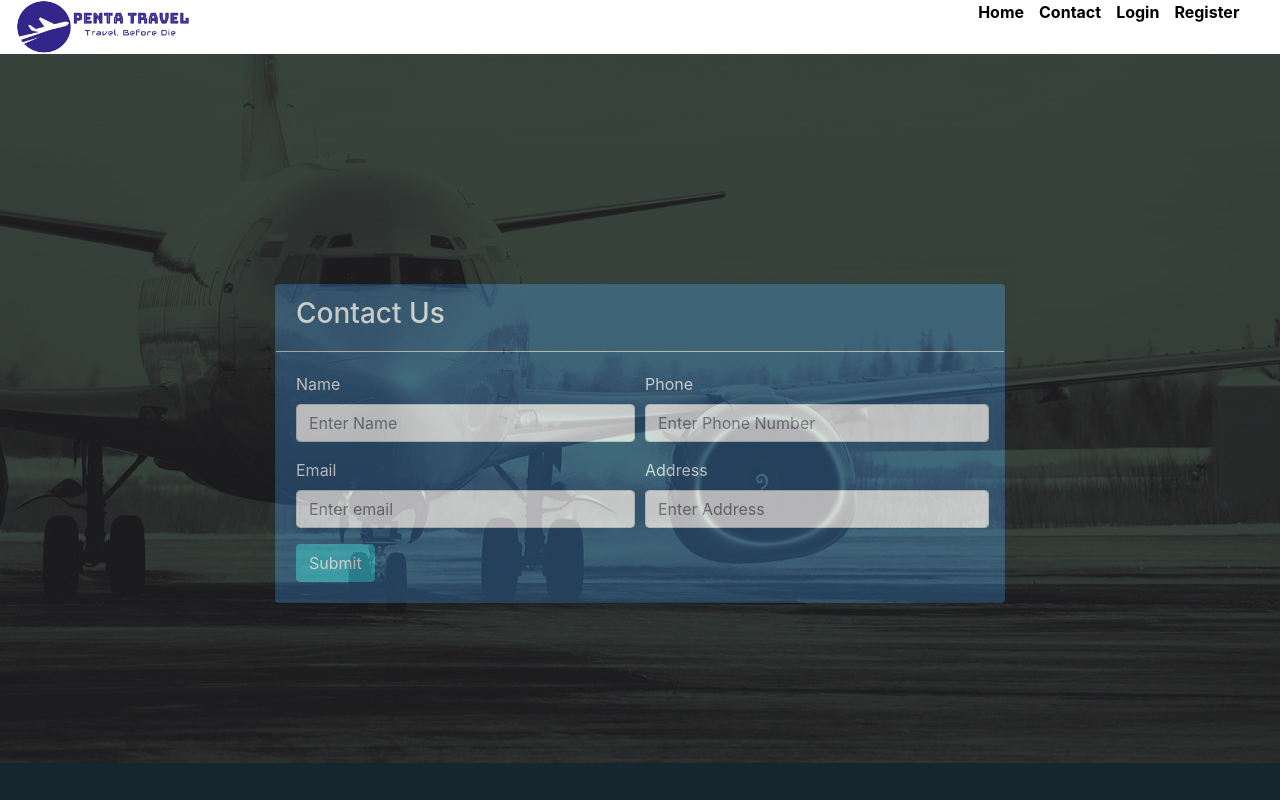
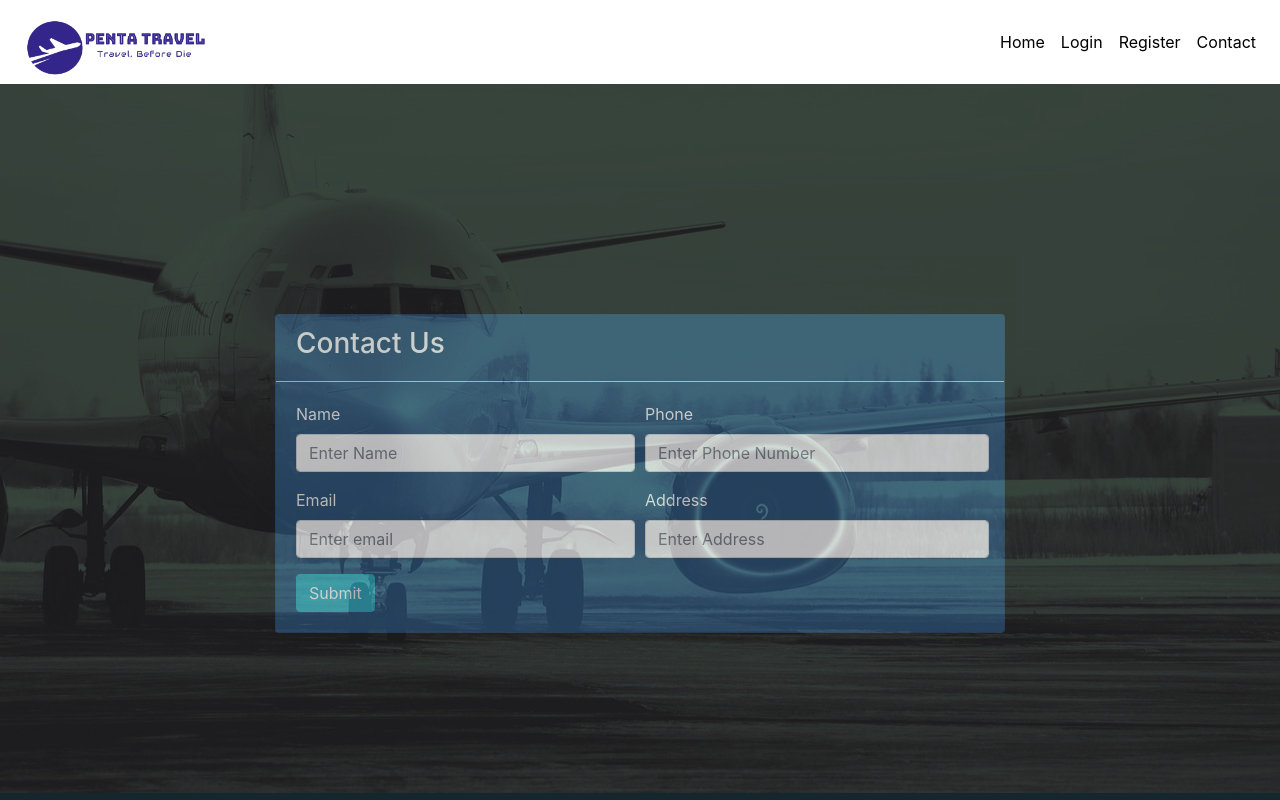
Before and after one commit to miltondatta/OTA, a React (Create React App) app in the folder client/: page /contact in a window 1280 px wide. Shown: the top 800 px of the page. Built offline with nearby package versions, Linux system fonts and the light colour scheme.

Commit message:
menubar done

```diff
--- a/client/public/custom/css/common.css
+++ b/client/public/custom/css/common.css
@@ -48,3 +48,22 @@
     white-space: nowrap;
     letter-spacing: 0.00938em;
 }
+
+.navbar-dark .navbar-nav .nav-link {
+    color: #000 !important;
+    font-weight: 400;
+}
+
+.dropdown-menu {
+    left: -100% !important;
+}
+
+.navbar-toggler {
+    background-color: #929090 !important;
+}
+
+@media screen and (max-width: 992px) {
+    .navbar-nav {
+        padding-left: 15px !important;
+    }
+}
--- a/client/src/components/layout/Navbar.js
+++ b/client/src/components/layout/Navbar.js
@@ -1,9 +1,7 @@
 import React, {Fragment} from 'react';
-import {makeStyles} from '@material-ui/core/styles';
-import Grid from '@material-ui/core/Grid';
-import IconButton from '@material-ui/core/IconButton';
-import AccountCircle from '@material-ui/icons/AccountCircle';
-import Menu from '@material-ui/core/Menu';
+import {Navbar, Nav, NavDropdown} from "react-bootstrap";
+
+// Redux
 import Proptypes from 'prop-types';
 import {connect} from "react-redux";
 import {logoutUser} from "../../actions/authActions";
@@ -11,87 +9,49 @@ import {logoutUser} from "../../actions/authActions";
 import {Link} from 'react-router-dom';
 import logo from '../../assets/img/logo.png';
 
-const useStyles = makeStyles(theme => ({
-    root: {
-        flexGrow: 1,
-    },
-}));
-
-
-function Navbar({logoutUser, auth: {isAuthenticated}}) {
-    const classes = useStyles();
-    const [anchorEl, setAnchorEl] = React.useState(null);
-    const open = Boolean(anchorEl);
-
-    const handleMenu = event => {
-        setAnchorEl(event.currentTarget);
-    };
-
-    const handleClose = () => {
-        setAnchorEl(null);
-    };
-
+function Menubar({logoutUser, auth: {isAuthenticated, user}}) {
     const guestLinks = (
         <Fragment>
-            <li><Link to={'/contact'}>Contact</Link></li>
-            <li><Link to={'/login'}>Login</Link></li>
-            <li><Link to={'/register'}>Register</Link></li>
+            <li className="nav-item"><Link className="nav-link" to="/">Home</Link></li>
+            <li className="nav-item"><Link className="nav-link" to="/login">Login</Link></li>
+            <li className="nav-item"><Link className="nav-link" to="/register">Register</Link></li>
+            <li className="nav-item"><Link className="nav-link" to="/contact">Contact</Link></li>
+        </Fragment>
+    );
+
+    const authLinks = (
+        <Fragment>
+            <li className="nav-item"><Link to="#" className={'nav-link'}>Hi, {user.name}</Link></li>
         </Fragment>
     );
 
     return (
-        <div className={classes.root}>
-            <Grid container className="nav-header">
-                <Grid item sm={3}>
-                    <Link to={'/'}><img src={logo} alt="Travel Agency Logo" className="logo"/></Link>
-                </Grid>
-
-                <Grid item sm={9} className={'menu-bar'}>
-                    <ul>
-                        <li><Link to={'/'}>Home</Link></li>
-                        {!isAuthenticated && guestLinks}
-                    </ul>
+        <Navbar collapseOnSelect expand="lg" variant="dark">
+            <Link className="navbar-brand" to="/">
+                <img src={logo} alt="Travel Agency Logo" className="logo"/>
+            </Link>
+            <Navbar.Toggle aria-controls="responsive-navbar-nav"/>
+            <Navbar.Collapse id="responsive-navbar-nav">
+                <Nav className="ml-auto">
+                    {!isAuthenticated && guestLinks}
+                    {isAuthenticated && authLinks}
                     {isAuthenticated &&
-                    <div>
-                        <IconButton
-                            aria-label="account of current user"
-                            aria-controls="menu-appbar"
-                            aria-haspopup="true"
-                            onClick={handleMenu}
-                            color="inherit" style={{marginTop: '4px'}}>
-                            <AccountCircle/>
-                        </IconButton>
-                        <Menu
-                            id="menu-appbar"
-                            anchorEl={anchorEl}
-                            anchorOrigin={{
-                                vertical: 'top',
-                                horizontal: 'right',
-                            }}
-                            keepMounted
-                            transformOrigin={{
-                                vertical: 'top',
-                                horizontal: 'right',
-                            }}
-                            open={open}
-                            onClose={handleClose}>
-                            <li><Link className={'profile-menu'} to={'/profile'}>Profile</Link></li>
-                            <li><Link className={'profile-menu'} to={'#'} onClick={e => {
-                                e.preventDefault();
-                                logoutUser();
-                                setAnchorEl(null);
-                            }}>Logout</Link></li>
-                        </Menu>
-                    </div>
+                    <NavDropdown title="Profile" id="collasible-nav-dropdown">
+                        <Link to={'/profile'} className={'dropdown-item'}>Profile</Link>
+                        <Link to={'#'} className={'dropdown-item'} onClick={e => {
+                            e.preventDefault();
+                            logoutUser();
+                        }}>Logout</Link>
+                    </NavDropdown>
                     }
-                </Grid>
-            </Grid>
-        </div>
+                </Nav>
+            </Navbar.Collapse>
+        </Navbar>
     );
 }
 
 
-Navbar.propTypes = {
+Menubar.propTypes = {
     logoutUser: Proptypes.func.isRequired,
     auth: Proptypes.object.isRequired
 };
@@ -101,4 +61,4 @@ const mapStateToProps = state => ({
 });
 
 const mapDispatchToProps = {logoutUser};
-export default connect(mapStateToProps, mapDispatchToProps)(Navbar);
+export default connect(mapStateToProps, mapDispatchToProps)(Menubar);
```
Also changed, not shown: client/src/components/layout/Navbar_backup.js (deleted, +0 -79 lines).
